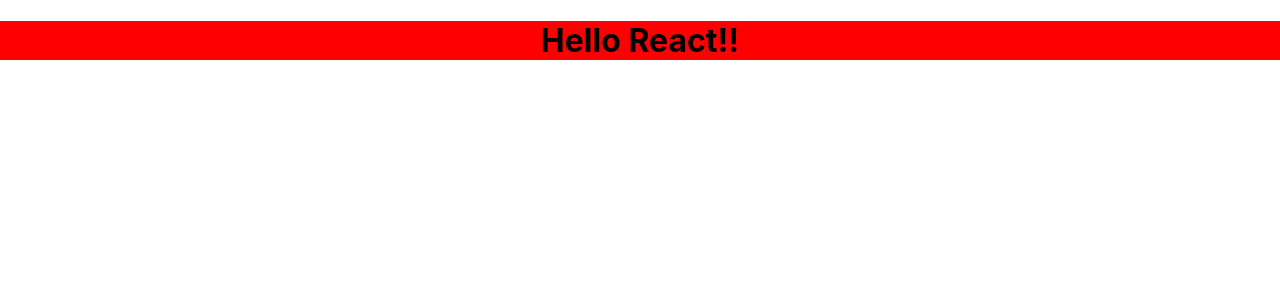
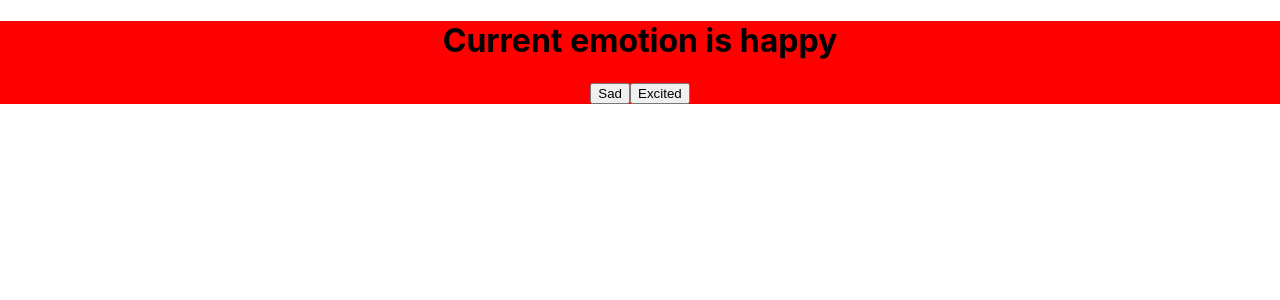
Before and after one commit to HariharanThavaa/LIL-React, a React (Create React App) app in the folder Exercise Files/Ch04/04_01/start/react-app/: page / in a window 1280 px wide. Shown: the top 300 px of the page. Built offline with nearby package versions, Linux system fonts and the light colour scheme.

Commit message:
HH-04-04: Understanding the useState Hook.

```diff
--- a/Exercise Files/Ch04/04_01/start/react-app/src/App.js
+++ b/Exercise Files/Ch04/04_01/start/react-app/src/App.js
@@ -1,15 +1,17 @@
 import logo from './logo.svg';
 import './App.css';
 
-const [firstCity, second, third] = ["Tokyo", "Tahoe City", "Bend"]
-console.log(firstCity)
-console.log(second)
-console.log(third)
+import { useState } from "react";
 
-function App({library}) {
+
+
+function App() {
+  const [emotion, setEmotion] = useState("happy");
   return (
     <div className="App">
-      <h1>Hello {library}</h1>
+      <h1>Current emotion is {emotion}</h1>
+      <button onClick={() => setEmotion("sad")}>Sad</button>
+      <button onClick={() => setEmotion("excited")}>Excited</button>
     </div>
   );
 }
--- a/Exercise Files/Ch04/04_01/start/react-app/src/index.js
+++ b/Exercise Files/Ch04/04_01/start/react-app/src/index.js
@@ -7,7 +7,7 @@ import reportWebVitals from './reportWebVitals';
 const root = ReactDOM.createRoot(document.getElementById('root'));
 root.render(
   <React.StrictMode>
-    <App library="React!!"/>
+    <App />
   </React.StrictMode>
 );
 
```
